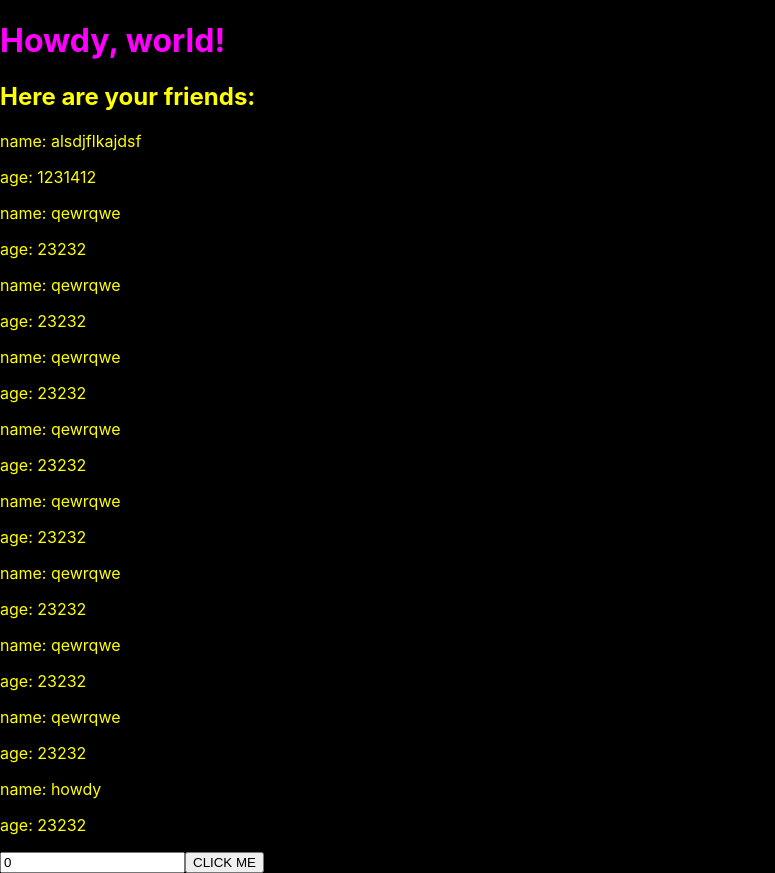
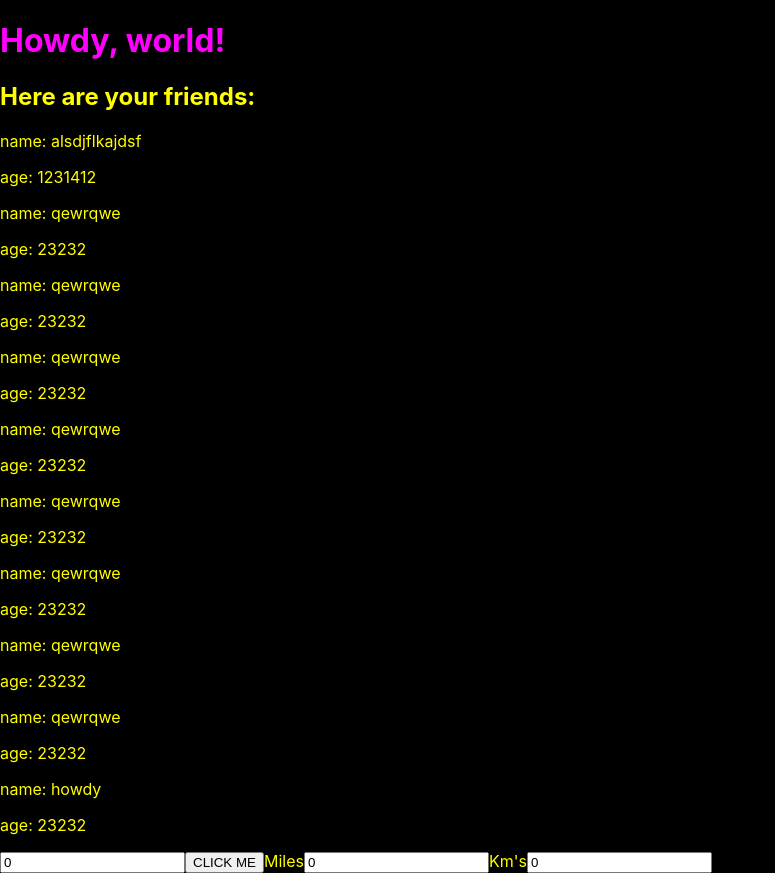
Before and after one commit to 44jovi/qa-gl-mern-react-1, a React (Create React App) app in the folder react-project/: page / in a window 1280 px wide. Shown: the whole page, without its empty margins (0-775 px from the left). Built offline with nearby package versions, Linux system fonts and the light colour scheme.

Commit message:
(Converter.js) changeMiles()

```diff
--- a/react-project/src/App.js
+++ b/react-project/src/App.js
@@ -5,12 +5,14 @@
 import Footer from "./components/Footer";
 import MyComponent from "./components/MyComponent";
 import Counter from "./components/Counter";
+import Converter from "./components/Converter";
 
 function App() {
   return (
     <>
       <MyComponent />
       <Counter />
+      <Converter />
     </>
   );
 }
--- /dev/null
+++ b/react-project/src/components/Converter.jsx
@@ -0,0 +1,24 @@
+import { useState } from "react";
+
+const Converter = () => {
+  const [miles, setMiles] = useState(0);
+  const [kms, setKms] = useState(0);
+
+  const changeMiles = (e) => {
+    const newMiles = e.target.value;
+    setMiles(newMiles);
+    setKms(newMiles * 1.6);
+  };
+
+  return (
+    <>
+      <label>Miles</label>
+      {/* onChange is actually an "on input" */}
+      <input value={miles} onChange={changeMiles} />
+      <label>Km's</label>
+      <input value={kms} onChange={null} />
+    </>
+  );
+};
+
+export default Converter;
```
